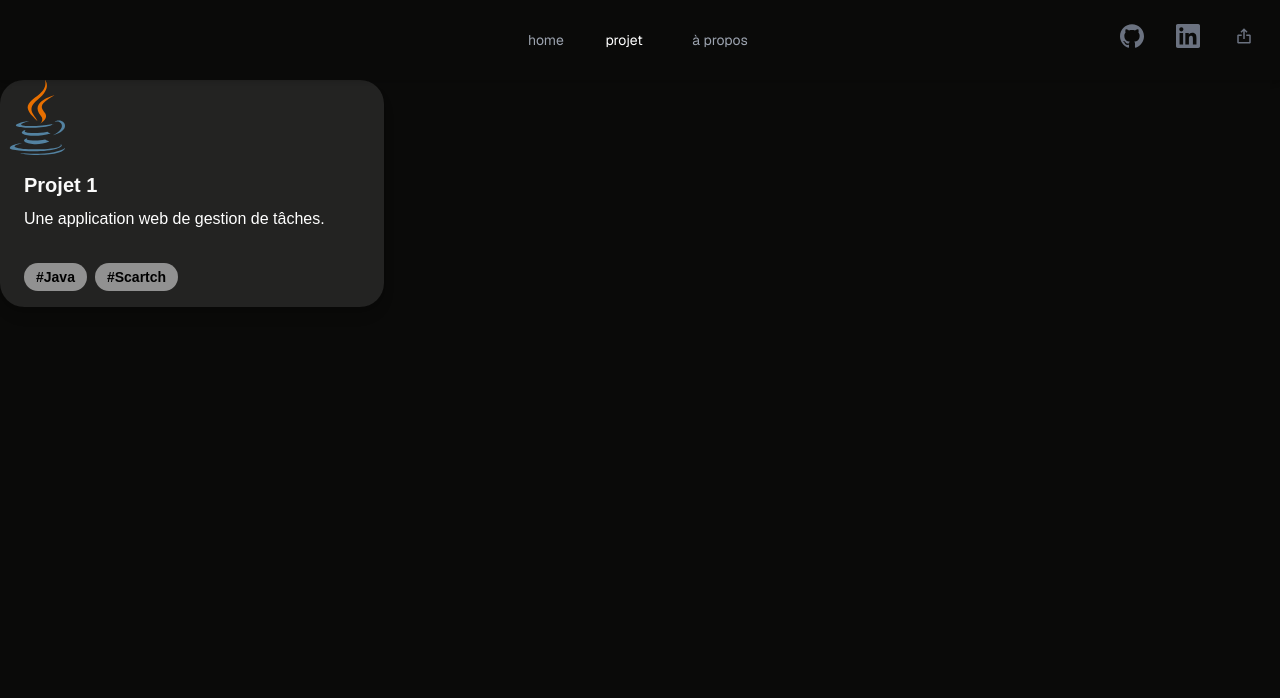
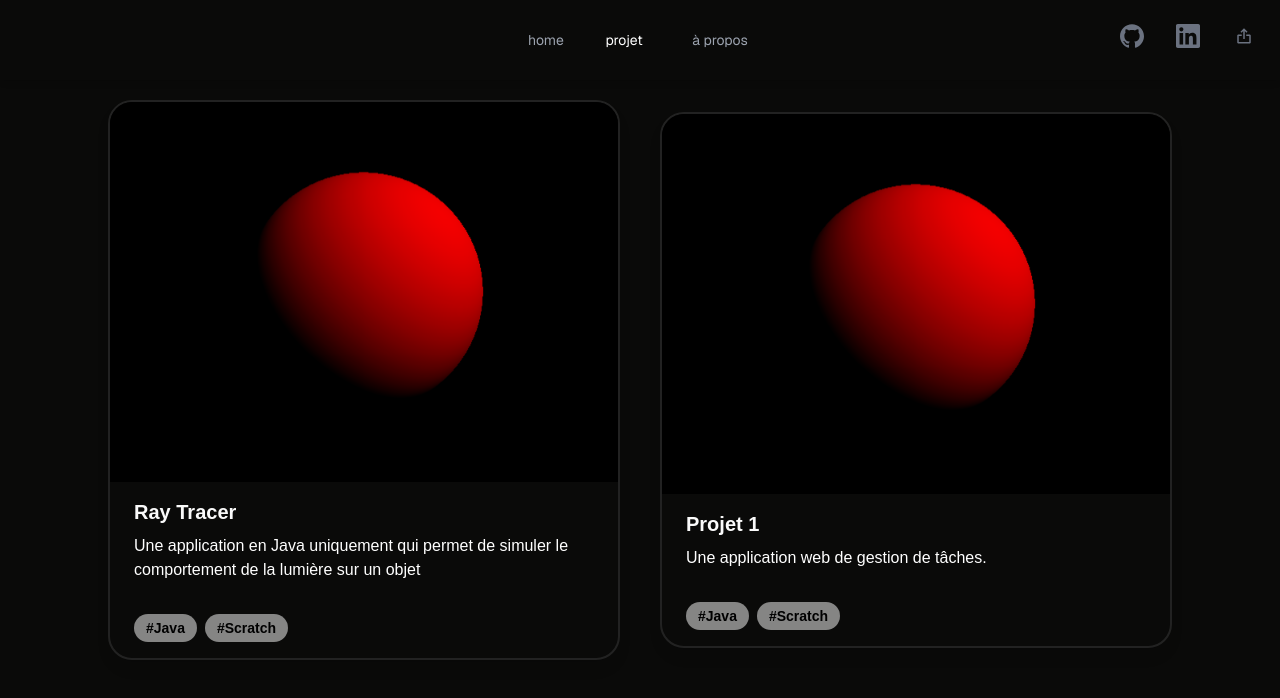
Before and after one commit to Ayo5/portfolio, a Next.js app: page /projet in a window 1280 px wide. Shown: the top 698 px of the page. Built offline with nearby package versions, Linux system fonts and the light colour scheme.

Commit message:
Ajout de carte sur la page projet

```diff
--- a/app/_components/Card.tsx
+++ b/app/_components/Card.tsx
@@ -1,29 +1,39 @@
 import Image from 'next/image';
-import {JavaIcon} from "@/app/_components/icons/JavaIcon";
+
 
 interface CardProps {
     title: string;
     description: string;
     imageUrl: string;
     altText: string;
+    href: string;
 }
 
-const Card: React.FC<CardProps> = ({ title, description, imageUrl, altText }) => {
+const Card: React.FC<CardProps> = ({ title, description, imageUrl, altText, href }) => {
     return (
-        <div className="max-w-sm rounded-3xl overflow-hidden shadow-lg bg-white/10 hover:shadow-xl transition-shadow duration-300">
-            <JavaIcon size={75}/>
-
+        <div className="max-w-lg rounded-3xl border-2 border-white/10 overflow-hidden shadow-lg hover:shadow-xl transition-shadow duration-300">
+            <Image
+                className="w-full"
+                src={imageUrl}
+                alt={altText}
+                width={600}
+                height={400}
+                objectFit="cover"
+                quality={100} // Amélioration de la qualité de l'image
+            />
             <div className="px-6 py-4">
-                <h2 className="font-bold text-xl mb-2">{title}</h2>
+                <a href={href} target="_blank" rel="noopener noreferrer"> {/* Lien appliqué uniquement au titre */}
+                    <h2 className="font-bold text-xl mb-2 hover:underline">{title}</h2>
+                </a>
                 <p className="text-white text-base">{description}</p>
             </div>
             <div className="px-6 pt-4 pb-2">
-        <span className="inline-block bg-white/50 rounded-full px-3 py-1 text-sm font-semibold text-black mr-2 mb-2">
-          #Java
-        </span>
                 <span className="inline-block bg-white/50 rounded-full px-3 py-1 text-sm font-semibold text-black mr-2 mb-2">
-          #Scartch
-        </span>
+                    #Java
+                </span>
+                <span className="inline-block bg-white/50 rounded-full px-3 py-1 text-sm font-semibold text-black mr-2 mb-2">
+                    #Scratch
+                </span>
             </div>
         </div>
     );
--- a/app/projet/page.tsx
+++ b/app/projet/page.tsx
@@ -9,12 +9,22 @@ const Projet = () => {
             {/* Affichage du Header */}
             <Header />
             <NavBar/>
+            <div className="flex flex-row items-center justify-center p-5 gap-x-10 animate-slide-up-fade animation-delay-100">
+            <Card
+                title="Ray Tracer"
+                description="Une application en Java uniquement qui permet de simuler le comportement de la lumière sur un objet"
+                imageUrl="/Sphere.PNG"
+                altText="Capture d'écran du résultat"
+                href="https://github.com/Ayo5/RayTracerFromScratch"
+            />
             <Card
                 title="Projet 1"
                 description="Une application web de gestion de tâches."
-                imageUrl="/images/project1.png"
+                imageUrl="/Sphere.PNG"
                 altText="Capture d'écran du projet 1"
+                href="https://github.com/Ayo5/RayTracerFromScratch"
             />
+            </div>
 
         </div>
     );
```
Also changed, not shown: public/Sphere.PNG (added).
